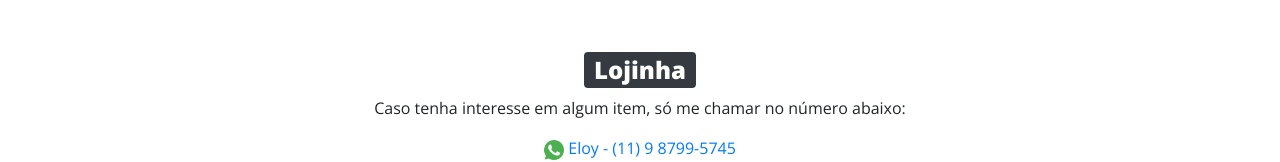
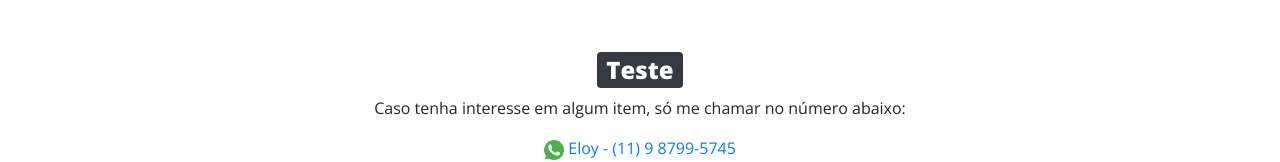
Before and after one commit to eloypellegrino/lojinha, a plain HTML site: page index.html in a window 1280 px wide. Shown: the top 162 px of the page. Drawn offline with nearby package versions, Linux system fonts and the light colour scheme.

Commit message:
Alterado título da loja para testar

```diff
--- a/index.html
+++ b/index.html
@@ -19,7 +19,7 @@
     <!-- Informações para contato -->
 
     <section class="container mx-auto mt-5 text-center">
-        <h2><span class="badge badge-dark">Lojinha</span></h2>
+        <h2><span class="badge badge-dark">Teste</span></h2>
         <p>Caso tenha interesse em algum item, só me chamar no número abaixo:</p>
         <h6></h6><a href="https://wa.me/5511987995745"><img class="whatsapp" src="img/whatsapp.png" alt=""> Eloy - (11)
             9 8799-5745</a></h6>
```
